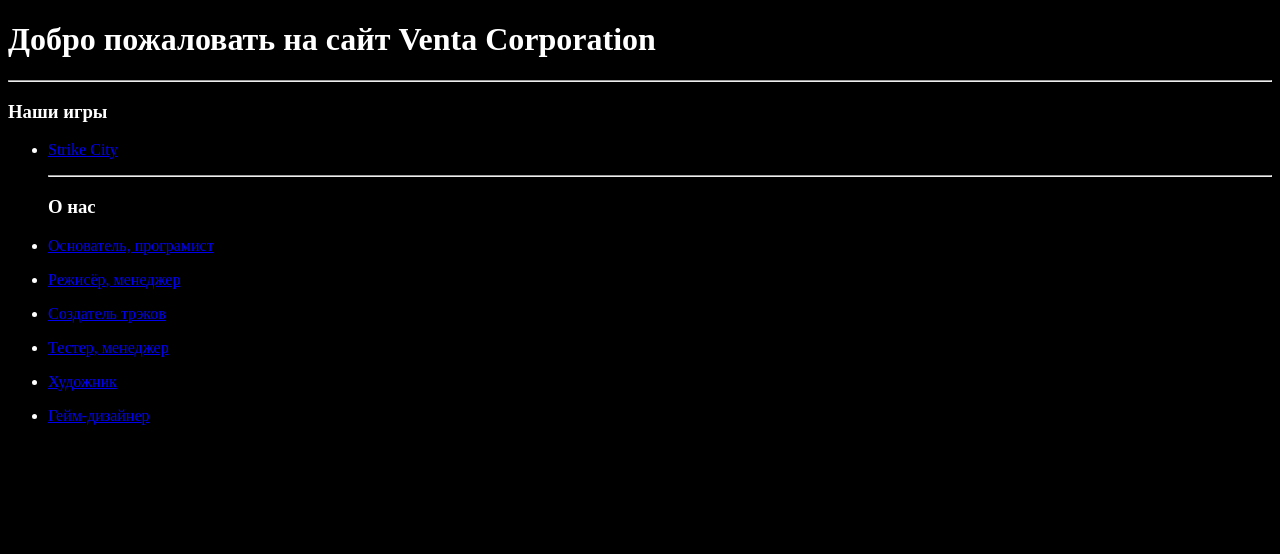
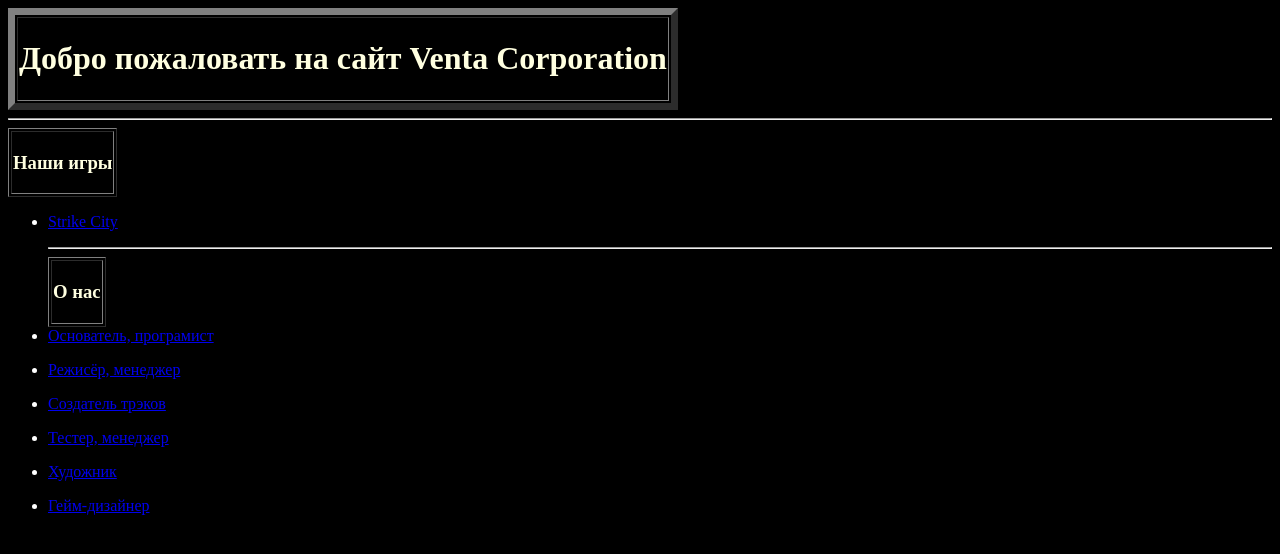
Before and after one commit to SteFUNych/VentaCompany.github.io, a plain HTML site: page index.html in a window 1280 px wide. Drawn offline with Linux system fonts and the light colour scheme.

Commit message:
Add files via upload

```diff
--- a/index.html
+++ b/index.html
@@ -7,17 +7,40 @@
     <meta name="keywords" content="Alan Adventure, во что поиграть, игра, геймдэв, страйк сити, вента, venta, Venta Corporation">
     <meta name="description" content="Компания по созданию игр"
     <link rel="shortcut icon" href="file:///C:/Users/Asus/Pictures/pXnn9dUa8K0.jpg"/>
+    <style>
+    table {
+      color:#ffffe0
+    }
+    </style>
   </head>
-  <body bgcolor="#000000">
+  <body bgcolor=#000000>
     <FONT color=#FFFFFF>
-       <h1><b>Добро пожаловать на сайт Venta Corporation</b></h2>
+      <table color="#FFFFFF" border="7">
+        <thead>
+          <tr>
+          <th><h1><b>Добро пожаловать на сайт Venta Corporation</b></h2></th>
+          </tr>
+        </thead>
+      </table>
       <hr>
-       <h3>Наши игры</h3>
+      <table border="1">
+        <thead>
+          <tr>
+       <th><h3>Наши игры</h3></th>
+       </tr>
+     </thead>
+   </table>
       <ul>
           <li><p><a href="https://yadi.sk/d/QOEBp5lpXlCqSw">Strike City</a></p></li>
       <hr>
-       <h3>О нас</h3>
-       <li><p><a href="https://vk.com/samodurovsky">Основатель, програмист</a></p></li>
+      <table color="red" border="1">
+        <thead>
+          <tr>
+       <th><h3>О нас</h3></th>
+     </table>
+       </thead>
+         </tr>
+       <li><a href="https://vk.com/samodurovsky">Основатель, програмист</a></li>
        <li><p><a href="Стефаныч (нехочу вк скидывать)">Режисёр, менеджер</a></p></li>
        <li><p><a href="https://vk.com/vladkolor">Создатель трэков</a></p></li>
        <li><p><a href="https://vk.com/id471279908">Тестер, менеджер</a></p></li>
```
